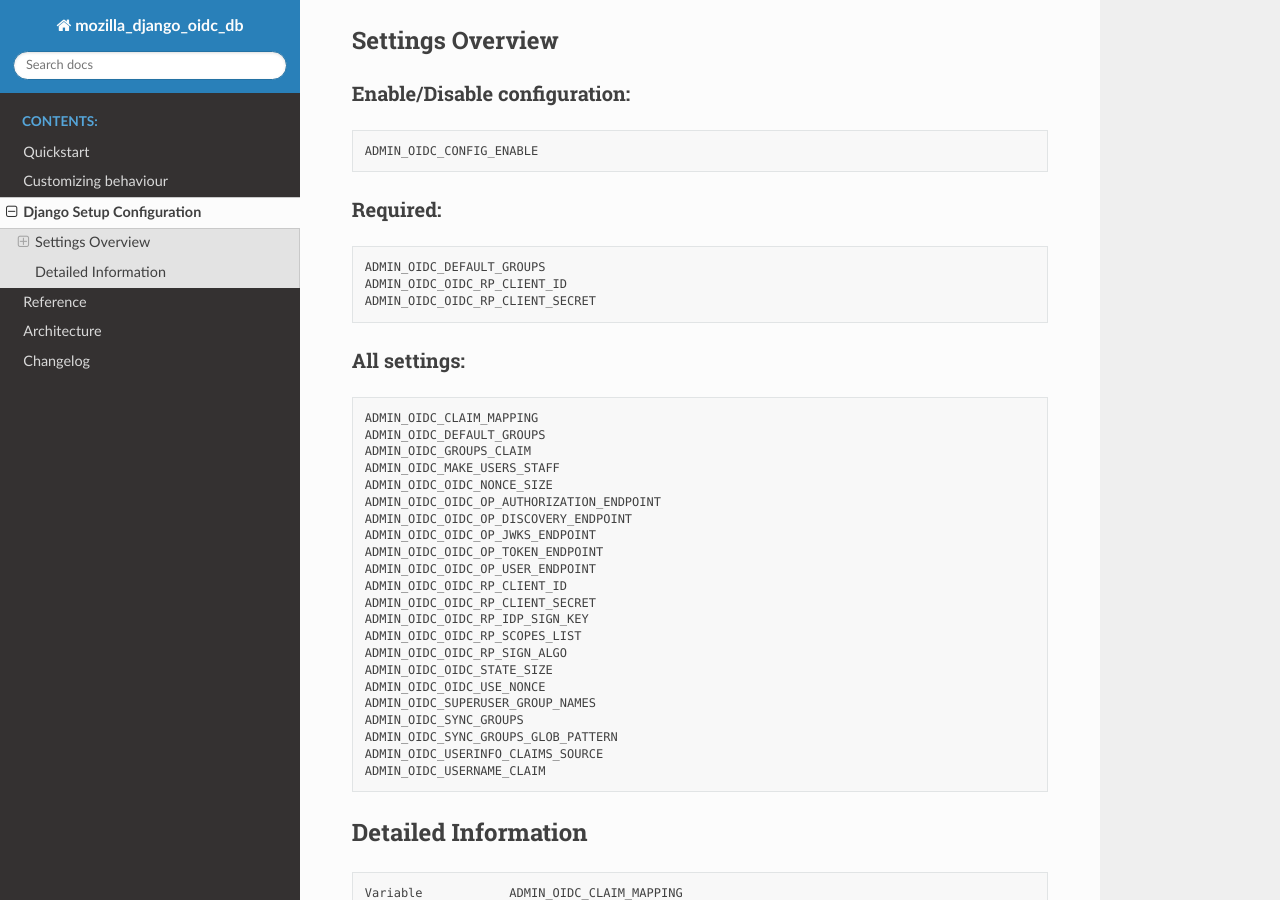
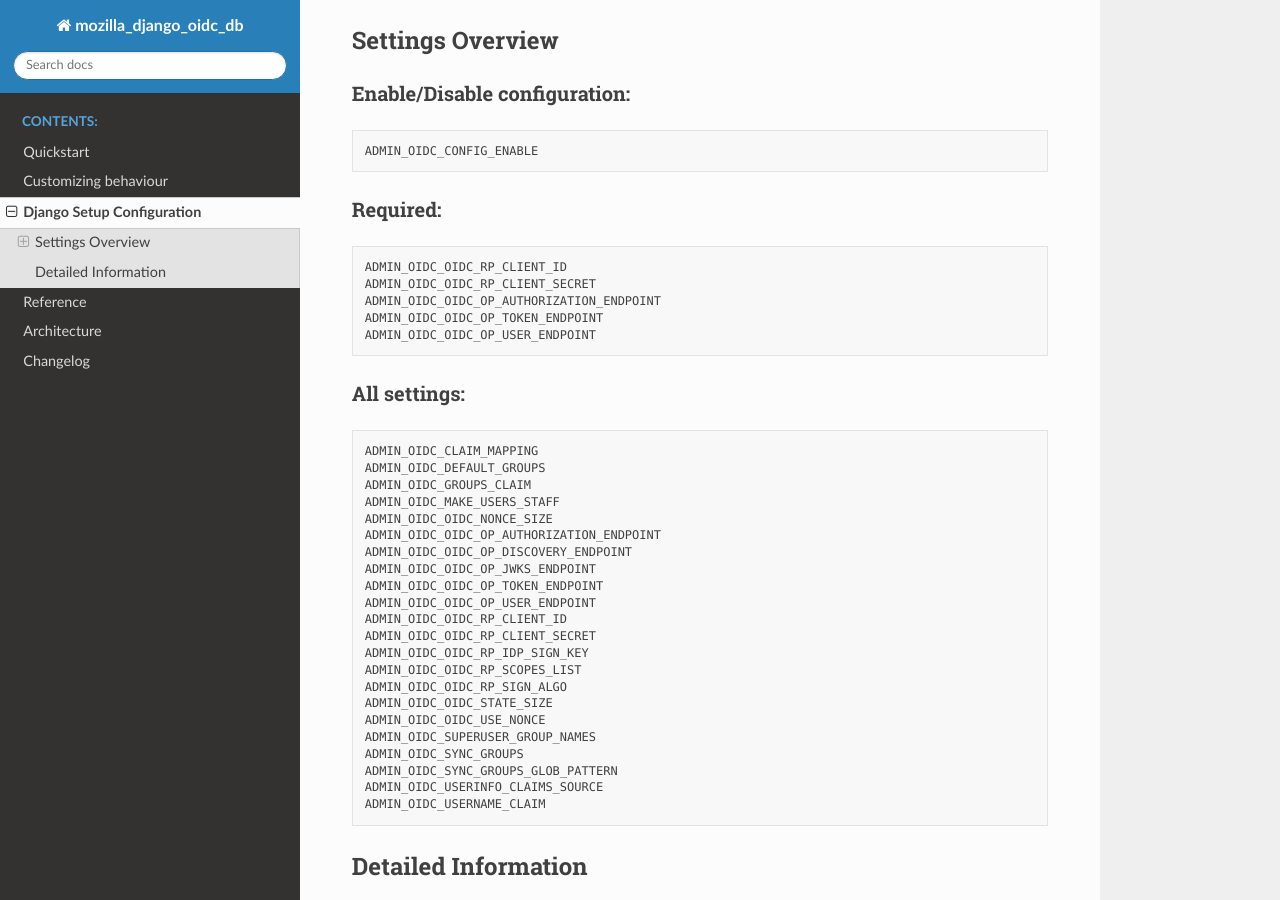
Before and after one commit to maykinmedia/mozilla-django-oidc-db, a Sphinx documentation site: the page built from docs/setup_configuration.rst, in a window 1280 px wide and 900 px high, scrolled down 533 px. Built offline with Sphinx 7.4.7 and the Read the Docs theme 2.0.0, drawn with Linux system fonts in a browser that asks for light colours.

Commit message:
:bug:[#114] make endpoints required

```diff
--- a/docs/setup_configuration.rst
+++ b/docs/setup_configuration.rst
@@ -42,9 +42,11 @@ Required:
 
 ::
 
-    ADMIN_OIDC_DEFAULT_GROUPS
     ADMIN_OIDC_OIDC_RP_CLIENT_ID
     ADMIN_OIDC_OIDC_RP_CLIENT_SECRET
+    ADMIN_OIDC_OIDC_OP_AUTHORIZATION_ENDPOINT
+    ADMIN_OIDC_OIDC_OP_TOKEN_ENDPOINT
+    ADMIN_OIDC_OIDC_OP_USER_ENDPOINT
 
 
 All settings:
```
Also changed, not shown: 1 other file.
